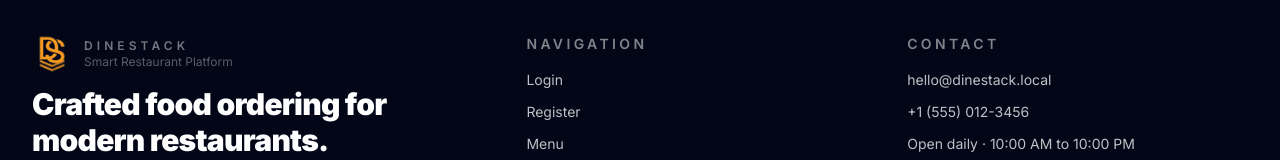
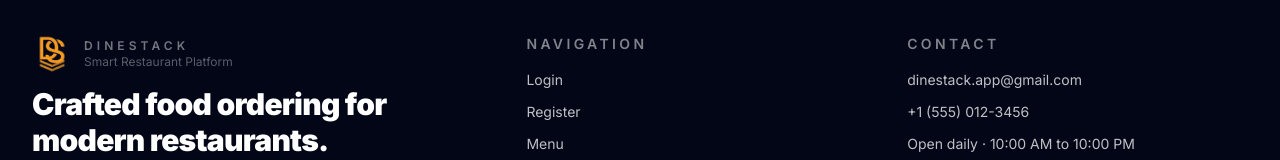
Before and after one commit to abhishekldev07/DineStack, a React (Vite) app in the folder frontend/: page / in a window 1280 px wide. Shown: the part 2338-2498 px from the top of the page. Built offline with nearby package versions, Linux system fonts and the light colour scheme; no server answers.

Commit message:
dinestack update

```diff
--- a/frontend/src/components/Footer.jsx
+++ b/frontend/src/components/Footer.jsx
@@ -108,7 +108,7 @@ export default function Footer() {
             Contact
           </h3>
           <div className="mt-4 space-y-3 text-sm text-white/75">
-            <p>hello@dinestack.local</p>
+            <p>dinestack.app@gmail.com</p>
             <p>+1 (555) 012-3456</p>
             <p>Open daily · 10:00 AM to 10:00 PM</p>
           </div>
```
Also changed, not shown: 1 other file (tests, documents, lock files or other folders).
